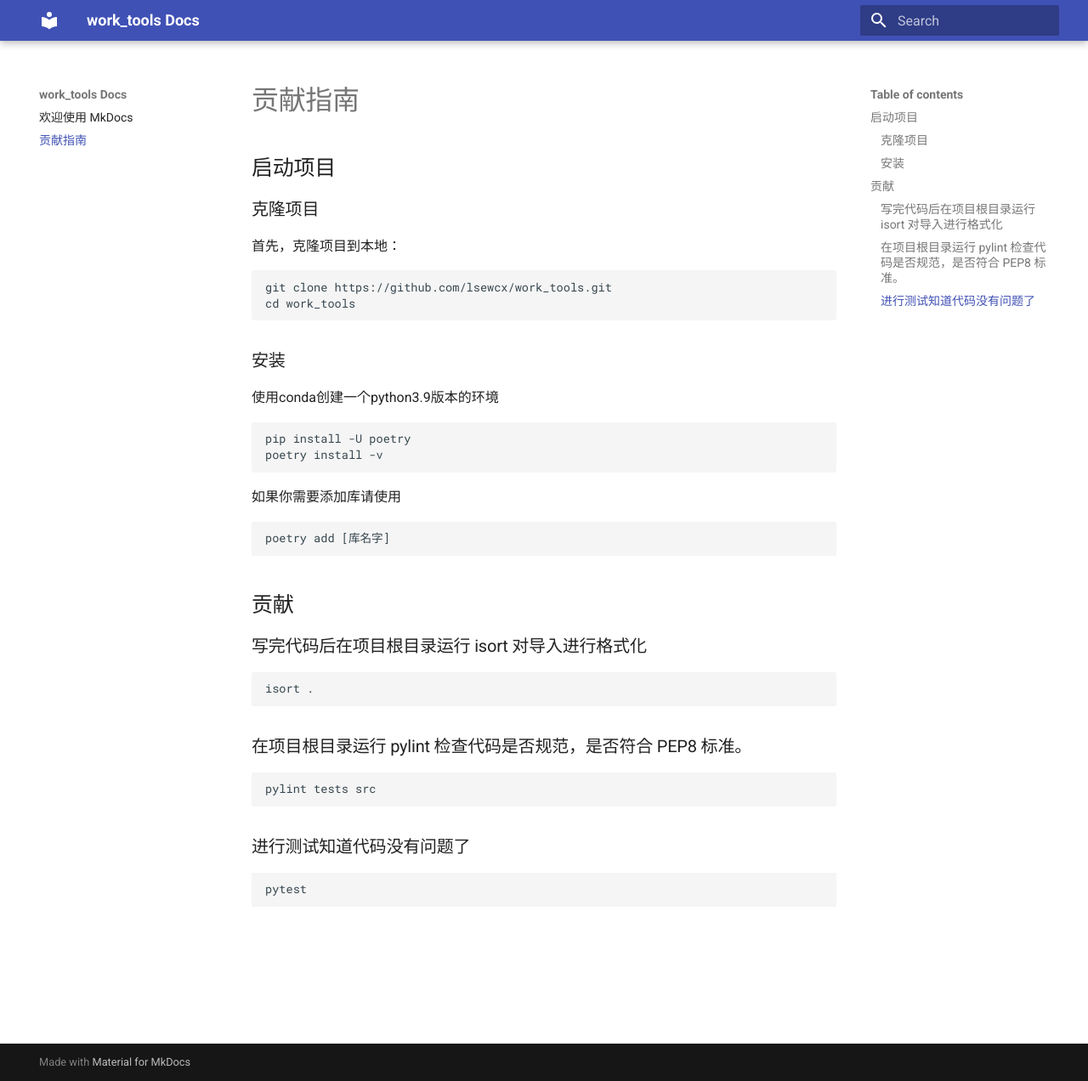
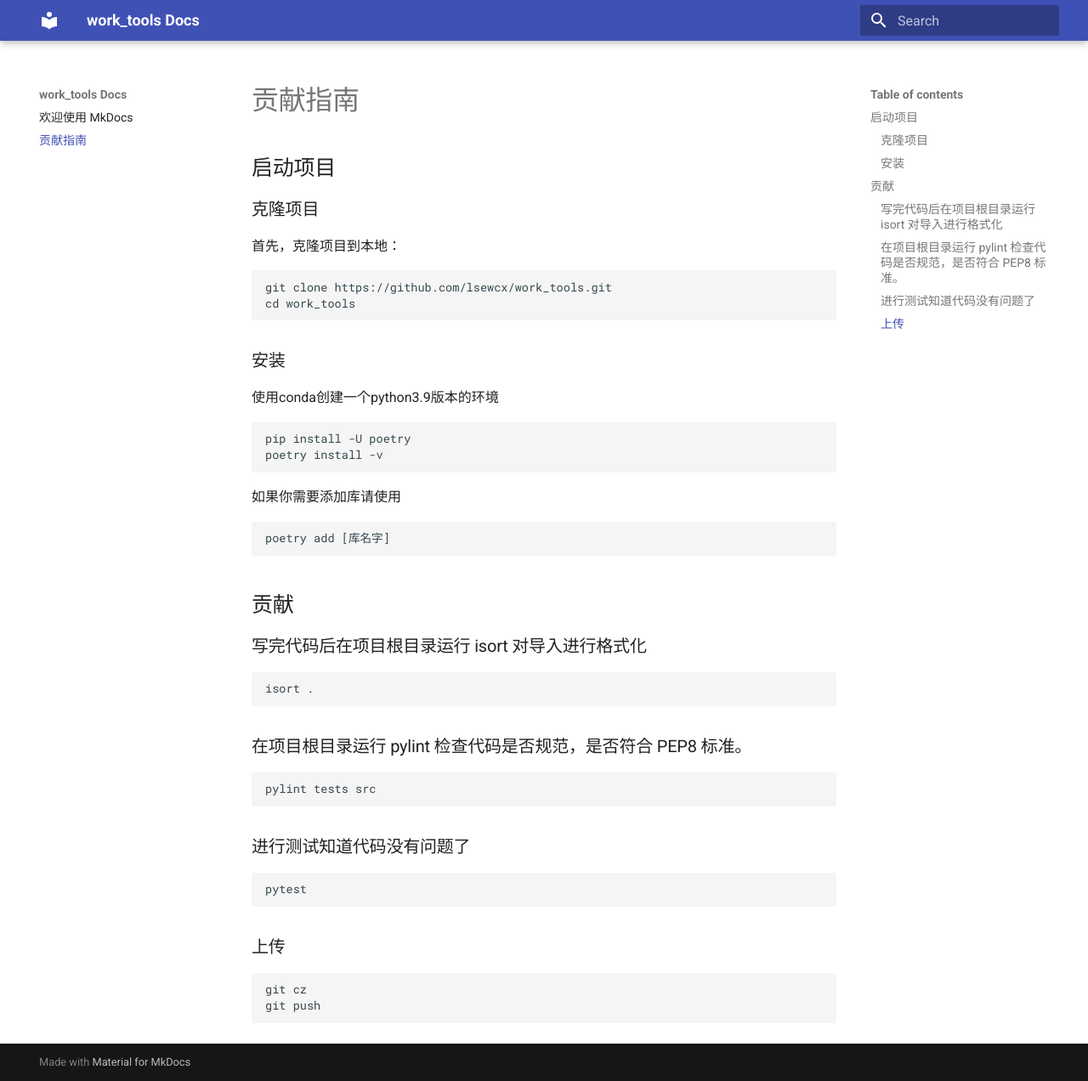
Before and after one commit to lsewcx/work_tools, an MkDocs documentation site: the page built from docs/development.md, in a window 1280 px wide and 1272 px high. Shown: the whole window at 85% size. Built offline with MkDocs 1.6.1 and Material for MkDocs 9.7.7, drawn with Linux system fonts in a browser that asks for light colours.

Commit message:
docs(doc): 添加上传方法并修改了我的工作流

````diff
--- a/docs/development.md
+++ b/docs/development.md
@@ -30,3 +30,9 @@ pylint tests src
 ```bash
 pytest
 ```
+
+### 上传
+```bash
+git cz
+git push
+```
````
Also changed, not shown: 1 other file.
